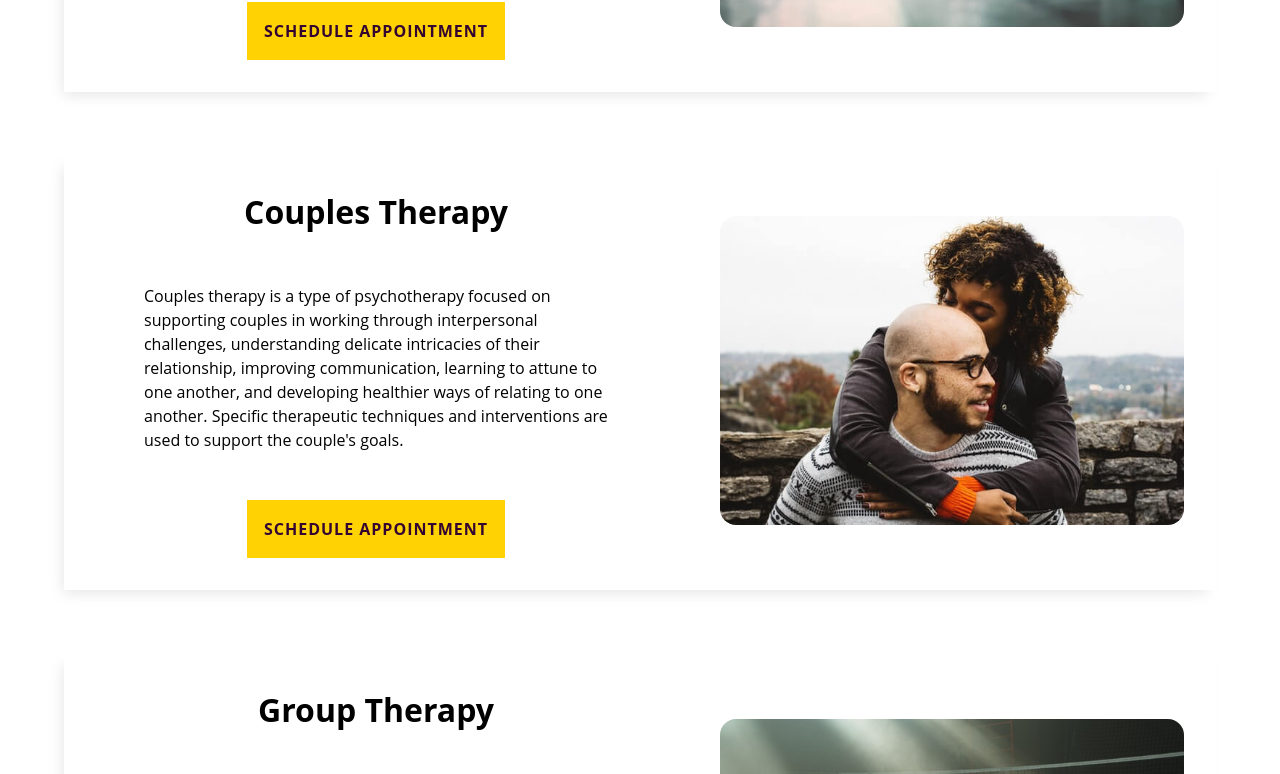
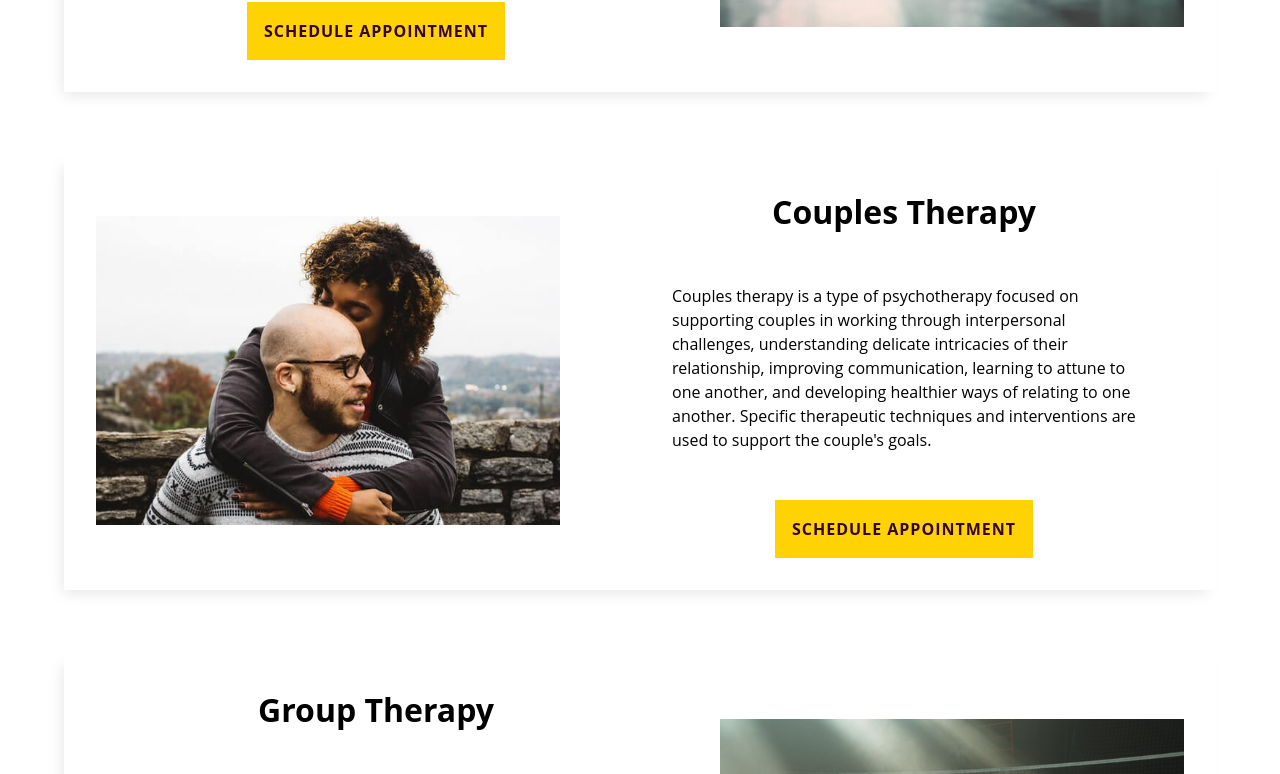
Before and after one commit to artsycoder533/vohps-next, a Next.js app: page /therapyservices in a window 1280 px wide. Shown: the part 873-1647 px from the top of the page. Built offline with nearby package versions, Linux system fonts and the light colour scheme.

Commit message:
added row-reverse to therapy service cards

```diff
--- a/components/ServiceTab/style.js
+++ b/components/ServiceTab/style.js
@@ -7,12 +7,17 @@ export const Container = styled.article`
   align-items: center;
 
   img {
-    border-radius: 1rem;
+    /* border-radius: 1rem; */
     max-width: 100%;
   }
 
   @media all and (min-width: 992px) {
     flex-direction: row;
+
+    &:nth-of-type(even) {
+      flex-direction: row-reverse;
+    }
+
     justify-content: center;
     padding: 2rem;
     box-shadow: -5px 7px 14px -4px rgba(0, 0, 0, 0.1);
```
